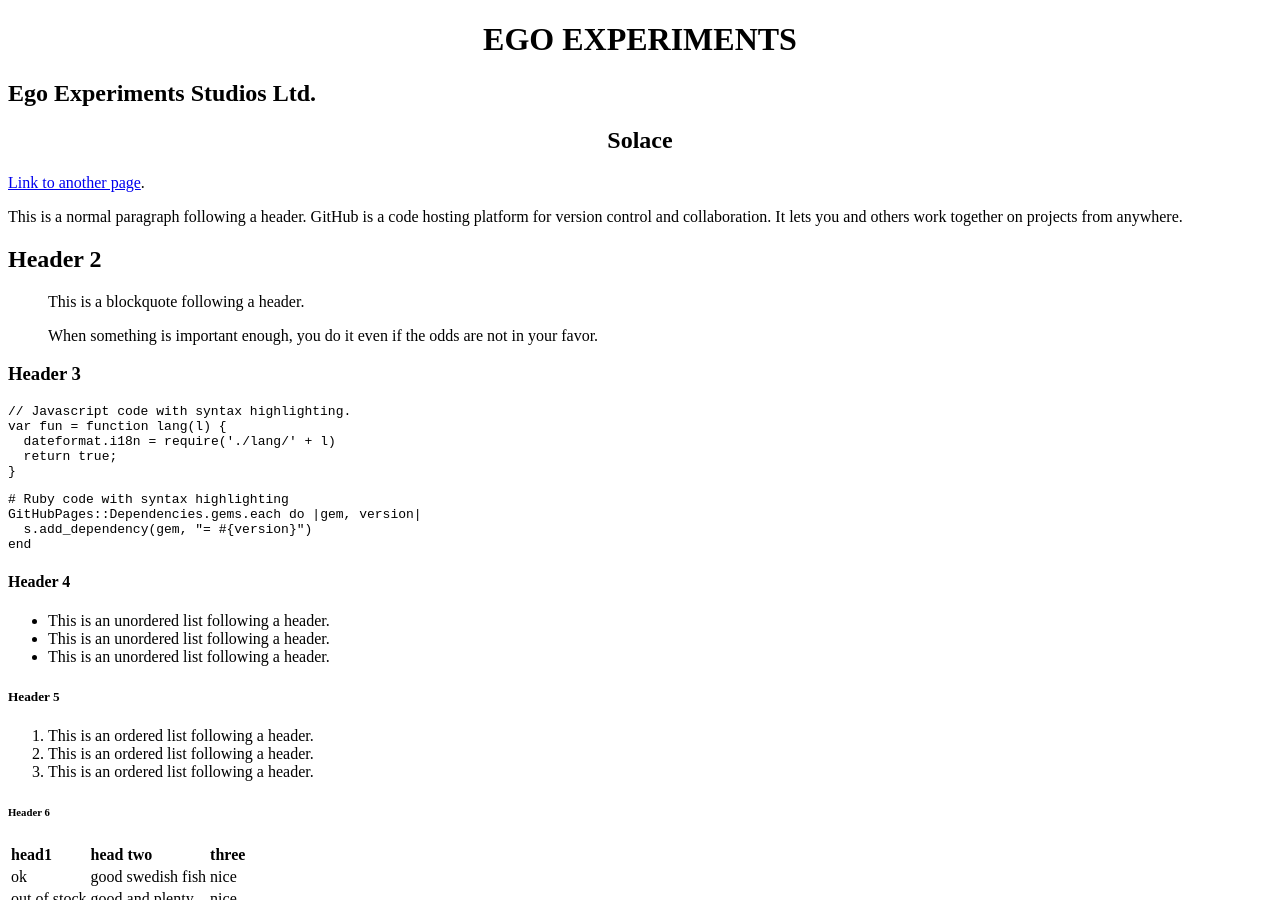
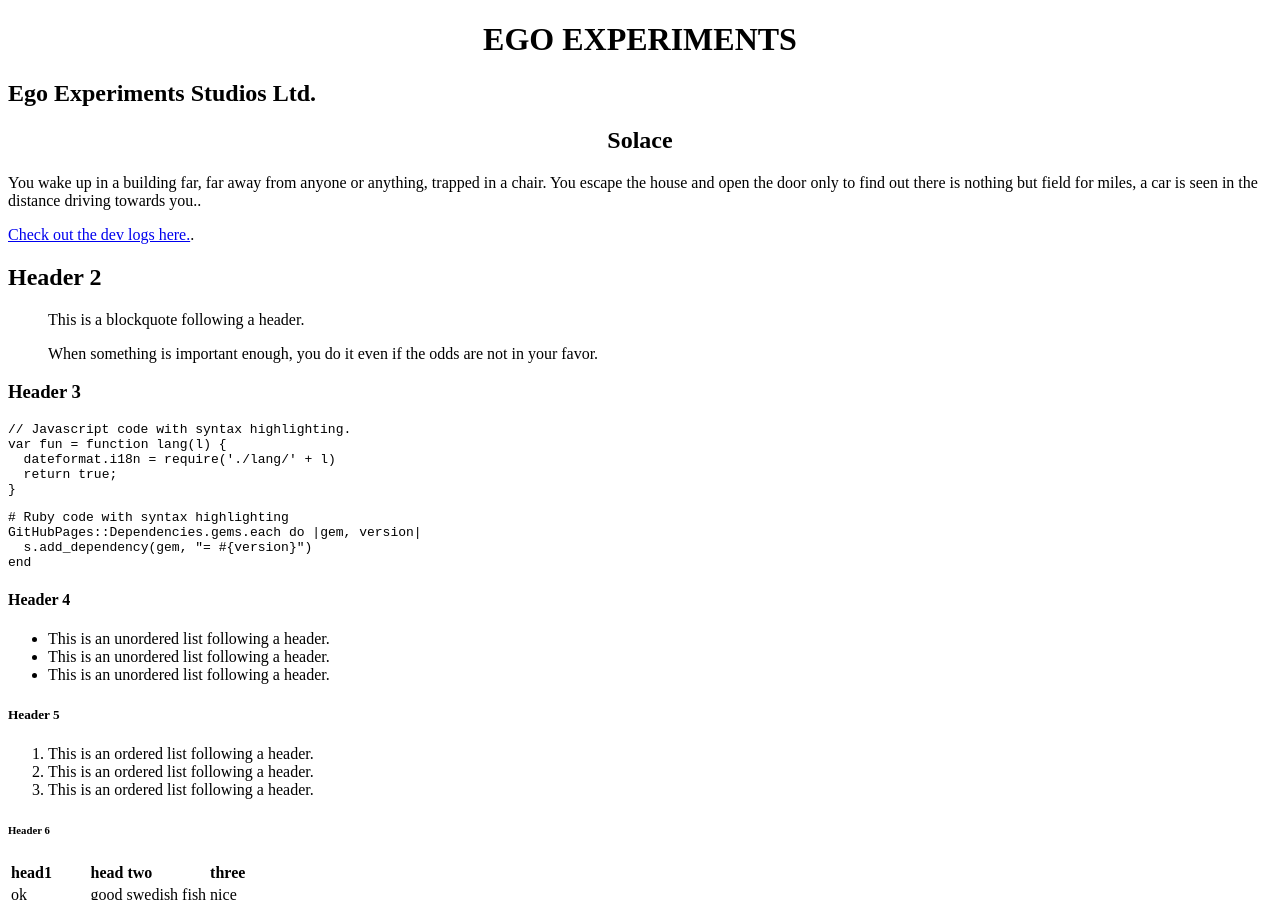
Before and after one commit to EgoExperiments/EgoExperiments.github.io, a Jekyll site: the page built from index.md, in a window 1280 px wide and 900 px high. Built offline with Jekyll 4.4.1, drawn with Linux system fonts in a browser that asks for light colours; our own code applies the rules of GitHub Pages for plain Markdown files.

Commit message:
Update index.md

```diff
--- a/index.md
+++ b/index.md
@@ -2,10 +2,9 @@
 layout: default
 ---
 # Solace
-[Link to another page](./another-page.html).
+You wake up in a building far, far away from anyone or anything, trapped in a chair. You escape the house and open the door only to find out there is nothing but field for miles, a car is seen in the distance driving towards you..
 
-
-This is a normal paragraph following a header. GitHub is a code hosting platform for version control and collaboration. It lets you and others work together on projects from anywhere.
+[Check out the dev logs here.](./another-page.html).
 
 ## Header 2
 
```
